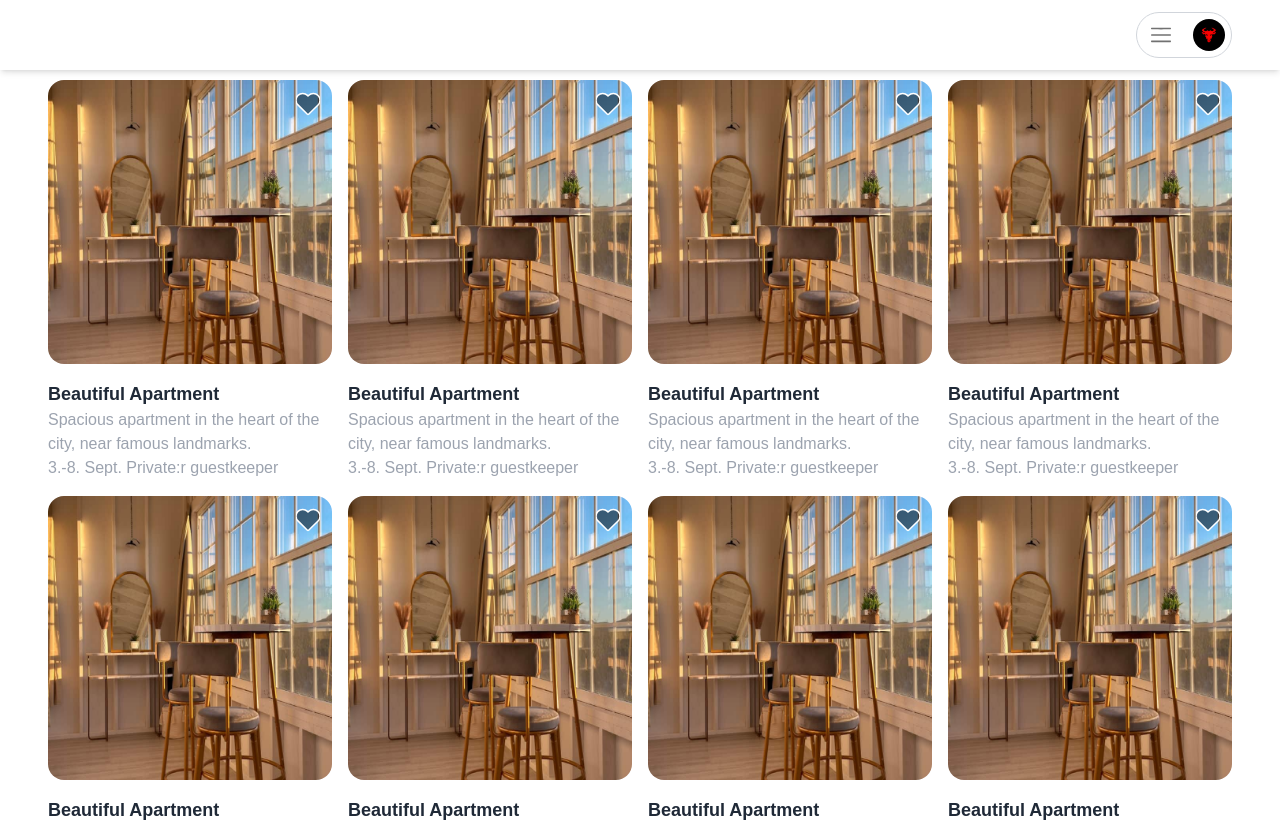
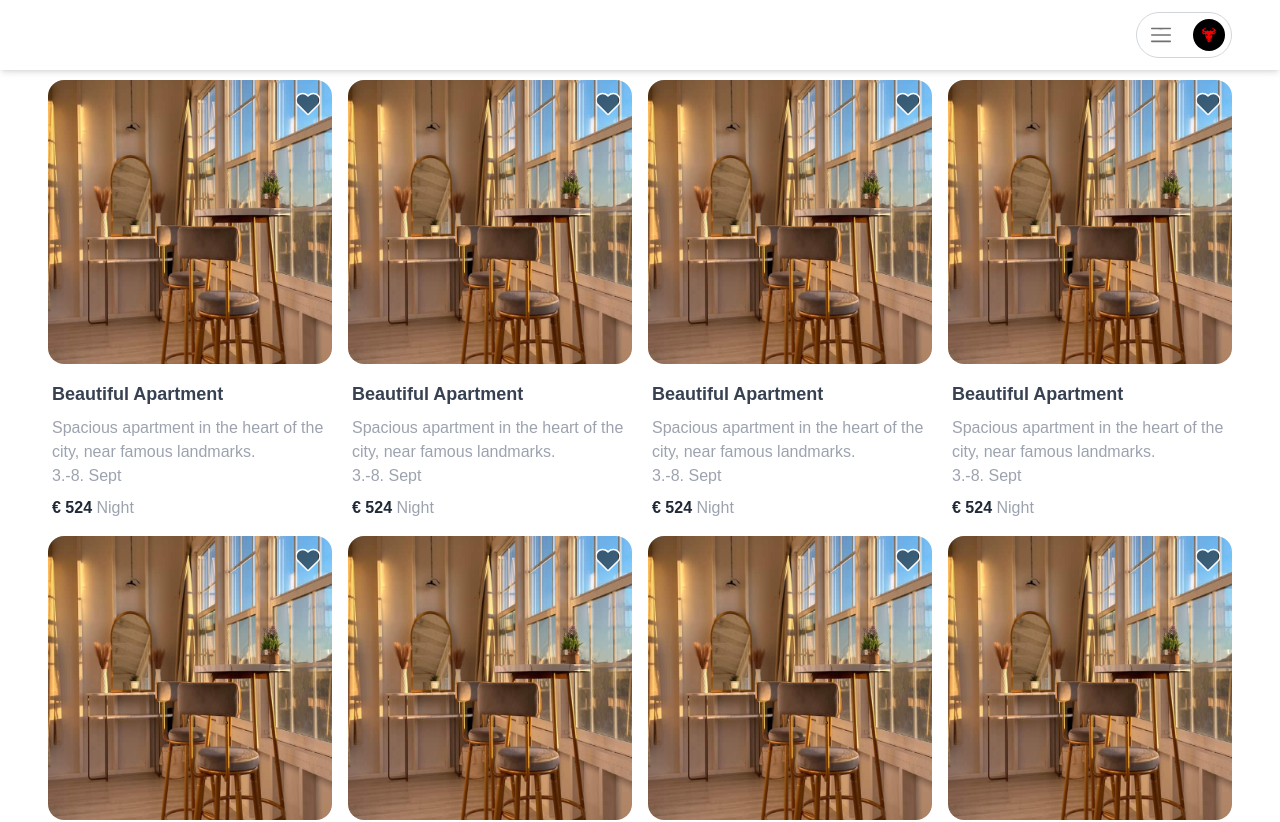
Before and after one commit to bulleric/coding-challange, a Next.js app: page / in a window 1280 px wide. Shown: the top 822 px of the page. Built offline with nearby package versions, Linux system fonts and the light colour scheme.

Commit message:
Add dummy price to GridItem component

```diff
--- a/components/GridItem.jsx
+++ b/components/GridItem.jsx
@@ -21,13 +21,16 @@ const GridItem = () => {
           />
         </div>
       </div>
-      <div className="pt-4">
-        <h5 className="text-lg font-semibold text-gray-800">
+      <div className="pl-1 pt-4">
+        <h4 className="text-lg font-semibold text-gray-700">
           Beautiful Apartment
-        </h5>
-        <p className="text-gray-400 text-base">
+        </h4>
+        <p className="text-gray-400 text-base pt-2">
           Spacious apartment in the heart of the city, near famous landmarks.  <br/>
-          3.-8. Sept. Private:r guestkeeper
+          3.-8. Sept
+        </p>
+        <p className="text-gray-400 text-base pt-2">
+          <span className="text-gray-800 font-bold">€ 524</span> Night
         </p>
 
       </div>
```
